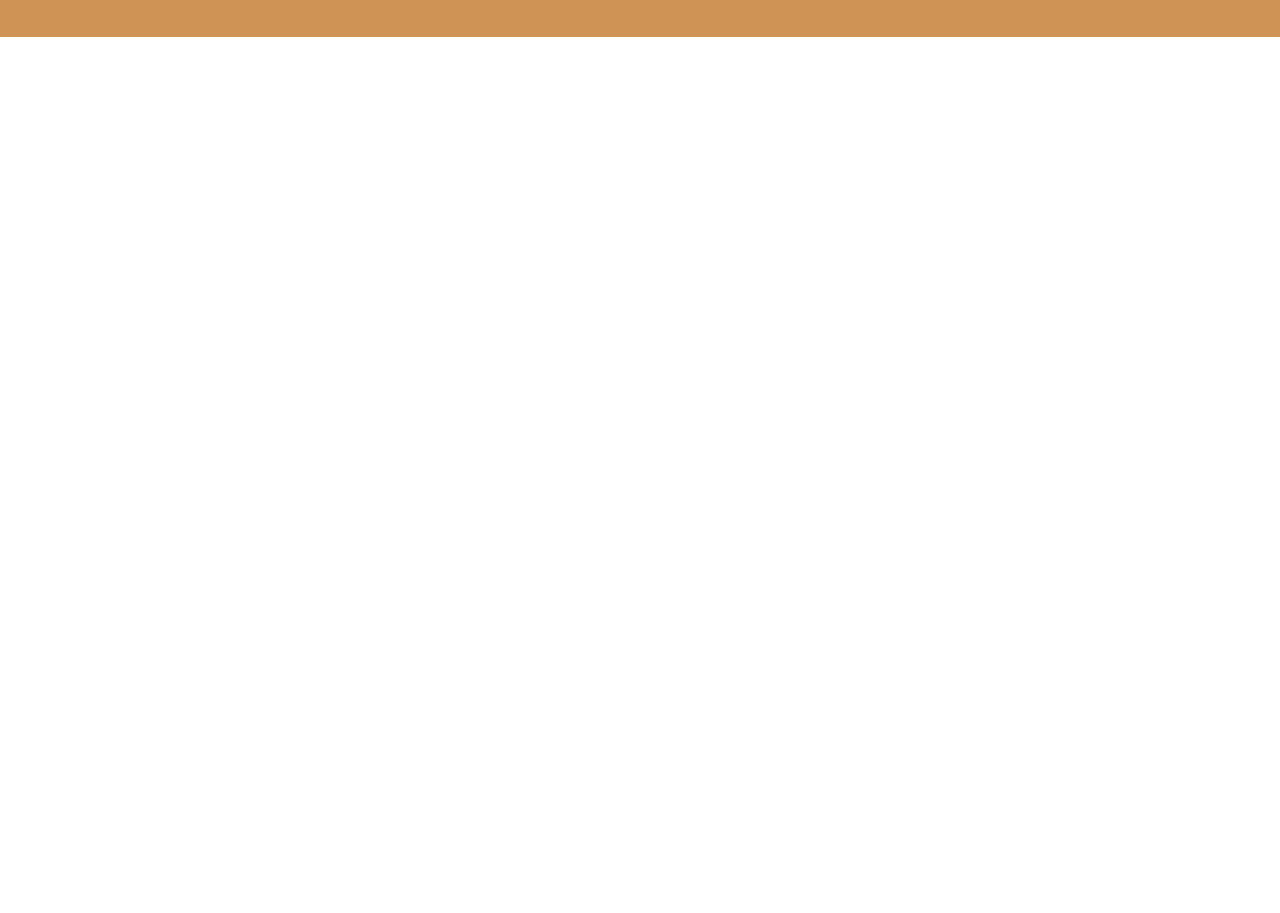
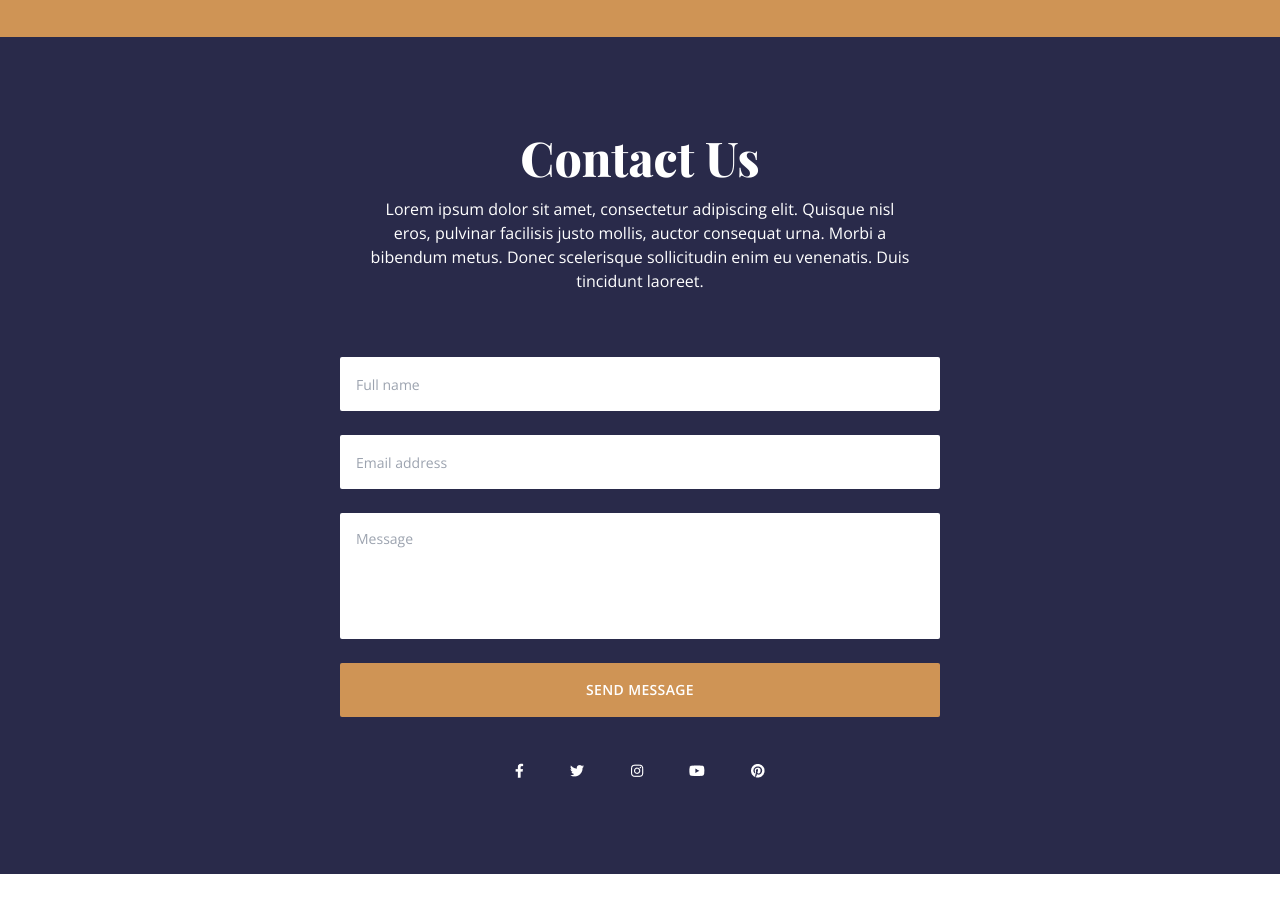
Before and after one commit to simicodes/react-lawfirm-landingPage, a React (Create React App) app: page / in a window 1280 px wide. Shown: the part 3100-4013 px from the top of the page. After the commit the page ends 3974 px from the top, so only its background shows below. Built offline with nearby package versions, Linux system fonts and the light colour scheme.

Commit message:
Contact component updated

```diff
--- a/src/App.js
+++ b/src/App.js
@@ -2,6 +2,7 @@ import React from "react";
 
 // import components
 import Banner from "./components/Banner";
+import Contact from "./components/Contact";
 import Newsletter from "./components/Newsletter";
 import Skills from "./components/Skills";
 import Team from "./components/Team";
@@ -15,7 +16,8 @@ const App = () => {
       <Skills />
       <Team />
       <Newsletter />
-      <div className="h-[2000px]"></div>
+      <Contact />
+      {/* <div className="h-[2000px]"></div> */}
     </div>
   );
 };
--- /dev/null
+++ b/src/components/Contact.js
@@ -0,0 +1,49 @@
+import React from "react";
+
+//import socials data
+import { social } from "../data";
+const Contact = () => {
+  return (
+    <section
+      id="contact"
+      className="bg-primary text-white min-h-[732px] section"
+    >
+      <div className=" container mx-auto text-center">
+        <h2 className="text-5xl font-primary font-extrabold mb-4">
+          Contact Us
+        </h2>
+        <p className="max-w-[540px] mx-auto px-6 lg:px-0 mb-[64px] text-center">
+          Lorem ipsum dolor sit amet, consectetur adipiscing elit. Quisque nisl
+          eros, pulvinar facilisis justo mollis, auctor consequat urna. Morbi a
+          bibendum metus. Donec scelerisque sollicitudin enim eu venenatis. Duis
+          tincidunt laoreet.
+        </p>
+        {/* form */}
+        <form className="px-8 lg:px-0 max-w-[600px] mx-auto flex flex-col space-y-6 mb-[46px]">
+          <input className="form-control" type="text" placeholder="Full name" />
+          <input
+            className="form-control"
+            type="email"
+            placeholder="Email address"
+          />
+          <textarea className="textarea" placeholder="Message"></textarea>
+          <button className="btn bg-accent hover:bg-accent-hover transition-all">
+            Send Message
+          </button>
+        </form>
+        {/* socials */}
+        <div className="flex items-center justify-between max-w-[250px] mx-auto">
+          {social.map((item, index) => {
+            return (
+              <a href="#!" key={index}>
+                <img src={item.icon} alt="" />
+              </a>
+            );
+          })}
+        </div>
+      </div>
+    </section>
+  );
+};
+
+export default Contact;
```
